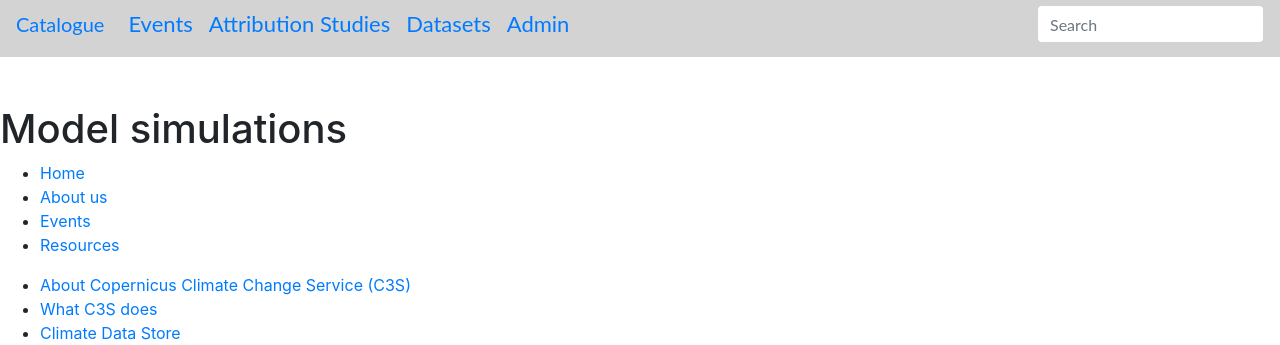
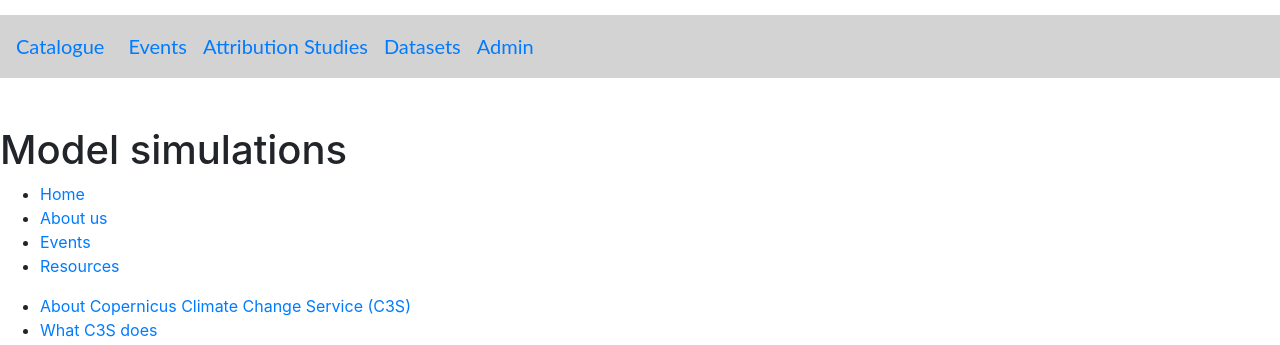
Before and after one commit to evertrol/exevada, a Django app: page /moddata/ in a window 1280 px wide. Shown: the part 509-854 px from the top of the page. Run offline with Django 3.2, Linux system fonts and the light colour scheme; data that the repository does not hold is empty; some libraries are stand-ins or nearby versions; some web fonts are replaced.

Commit message:
Removed search bar, added page titles

```diff
--- a/exevada/apps/exevada/templates/exevada/attributions.html
+++ b/exevada/apps/exevada/templates/exevada/attributions.html
@@ -2,6 +2,7 @@
 {% load CL_display %}
 {% load leaflet_tags %}
 {% block extra_header %}
+    <title>Table and map display of extreme event attribution results, probability ratios and intensity changes of the Copernicus climate attribution service.</title>
     {% leaflet_js %}
     {% leaflet_css %}
     <style>
@@ -56,9 +57,9 @@
         </a>
     </li>
 </ul>
-<form class="form-inline my-2 my-md-0">
+<!--form class="form-inline my-2 my-md-0">
     <input class="form-control" type="text" placeholder="Search">
-</form>
+</form-->
 {% endblock %}
 {% block container %}
 <h1 class="entry-title">Attribution Studies</h1>
--- a/exevada/apps/exevada/templates/exevada/base.html
+++ b/exevada/apps/exevada/templates/exevada/base.html
@@ -32,7 +32,7 @@
         <script src="https://cdnjs.cloudflare.com/ajax/libs/bootstrap-datepicker/1.6.4/js/bootstrap-datepicker.js"></script>
         {% if wp_integrate %}
         <link rel="stylesheet" href="{% static 'wp-content/themes/twentysixteen/style.css' %}" type="text/css">
-        <link rel="stylesheet" href="{% static 'wp-content/themes/C3S-theme-V8.3/style.css' %}" type="text/css">
+        <link rel="stylesheet" href="{% static 'wp-content/themes/C3S-theme-V8.5/style.css' %}" type="text/css">
         <link rel="stylesheet" id="twentysixteen-fonts-css" href="https://fonts.googleapis.com/css?family=Merriweather%3A400%2C700%2C900%2C400italic%2C700italic%2C900italic%7CMontserrat%3A400%2C700%7CInconsolata%3A400&amp;subset=latin%2Clatin-ext&amp;display=fallback" media="all">
         <link rel="stylesheet" href="https://use.typekit.net/dll7wli.css">
         <link rel="stylesheet" href="https://cdnjs.cloudflare.com/ajax/libs/bootstrap-datepicker/1.6.4/css/bootstrap-datepicker.css"/>
@@ -47,7 +47,7 @@
         <style>
             .catalog-navigation {
                 font-family: lato, sans-serif;
-                font-size: 22px;
+                font-size: 20px;
                 background-color: lightgray;
             }
             .catalog-navigation li a:hover {
@@ -117,10 +117,11 @@
 				<nav id="site-navigation" class="main-navigation" role="navigation" aria-label="Primary Menu">
 				<div class="menu-main-menu-container">
                     <ul id="menu-main-menu" class="primary-menu">
-                        <li id="menu-item-173" class="menu-item menu-item-type-taxonomy menu-item-object-category menu-item-173"><a href="https://attribution.climate.copernicus.eu/">Home</a></li>
-                        <li id="menu-item-169" class="menu-item menu-item-type-post_type menu-item-object-page menu-item-169"><a href="https://attribution.climate.copernicus.eu/about/">About us</a></li>
-                        <li id="menu-item-195" class="menu-item menu-item-type-taxonomy menu-item-object-category menu-item-195"><a href="https://attribution.climate.copernicus.eu/theme/events/">Events</a></li>
+                        <li id="menu-item-173" class="menu-item menu-item-type-custom menu-item-object-custom menu-item-173"><a href="https://attribution.climate.copernicus.eu/">Home</a></li>
+                        <li id="menu-item-195" class="menu-item menu-item-type-taxonomy menu-item-object-category menu-item-195"><a href="https://attribution.climate.copernicus.eu/theme/events/">Extreme Events</a></li>
+                        <li id="menu-item-361" class="menu-item menu-item-type-taxonomy menu-item-object-category menu-item-361"><a href="https://attribution.climate.copernicus.eu/theme/blog/">Blog</a></li>
                         <li id="menu-item-272" class="menu-item menu-item-type-taxonomy menu-item-object-category menu-item-272"><a href="https://attribution.climate.copernicus.eu/theme/resources/">Resources</a></li>
+                        <li id="menu-item-169" class="menu-item menu-item-type-post_type menu-item-object-page menu-item-169"><a href="https://attribution.climate.copernicus.eu/about/">About</a></li>
                         <li id="menu-item-273" class="menu-item menu-item-type-custom menu-item-object-custom current-menu-item current_page_item menu-item-273" aria-current="page"><a href="/">Catalogue</a></li>
                     </ul>
                 </div>
--- a/exevada/apps/exevada/templates/exevada/event.html
+++ b/exevada/apps/exevada/templates/exevada/event.html
@@ -3,6 +3,7 @@
 {% load CL_display %}
 {% load static %}
 {% block extra_header %}
+    <title>This is the detailed extreme event description of {{event.name}} and its associated attribution studies</title>
     {% leaflet_js %}
     {% leaflet_css %}
 {% endblock %}
@@ -42,9 +43,9 @@
         </a>
     </li>
 </ul>
-<form class="form-inline my-2 my-md-0">
+<!--form class="form-inline my-2 my-md-0">
     <input class="form-control" type="text" placeholder="Search">
-</form>
+</form-->
 {% endblock %}
 {% block container %}
 <h1 class="entry-title">{{event.name}} event description</h1>
--- a/exevada/apps/exevada/templates/exevada/events.html
+++ b/exevada/apps/exevada/templates/exevada/events.html
@@ -2,6 +2,7 @@
 {% load leaflet_tags %}
 {% load static %}
 {% block extra_header %}
+    <title>Table and map display of extreme events analyzed by the Copernicus climate attribution service.</title>
     {% leaflet_js %}
     {% leaflet_css %}
     <style>
@@ -56,9 +57,9 @@
         </a>
     </li>
 </ul>
-<form class="form-inline my-2 my-md-0">
+<!--form class="form-inline my-2 my-md-0">
     <input class="form-control" type="text" placeholder="Search">
-</form>
+</form-->
 {% endblock %}
 {% block container %}
 <h1 class="entry-title">Extreme event list</h1>
--- a/exevada/apps/exevada/templates/exevada/moddatasets.html
+++ b/exevada/apps/exevada/templates/exevada/moddatasets.html
@@ -1,4 +1,7 @@
 {% extends 'exevada/base.html' %}
+{% block extra_header %}
+<title>Listing of the climate model datasets used in the attribution studies by the Copernicus extreme event attribution service</title>
+{% endblock %}
 {% block navbar_collapse_nav %}
 <ul class="navbar-nav mr-auto">
     <li class="nav-item">
@@ -29,9 +32,9 @@
         </a>
     </li>
 </ul>
-<form class="form-inline my-2 my-md-0">
+<!--form class="form-inline my-2 my-md-0">
     <input class="form-control" type="text" placeholder="Search">
-</form>
+</form-->
 {% endblock %}
 {% block container %}
 <h1 class="entry-title">Model simulations</h1>
```
Also changed, not shown: exevada/apps/exevada/templates/exevada/index.html (+5 -2 lines).
